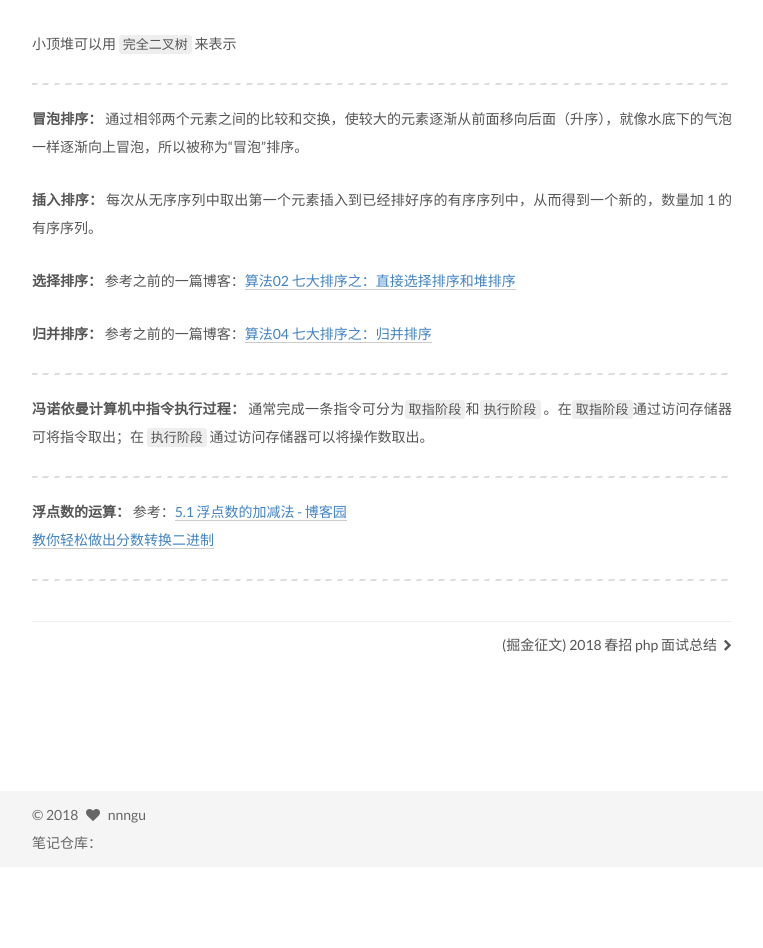
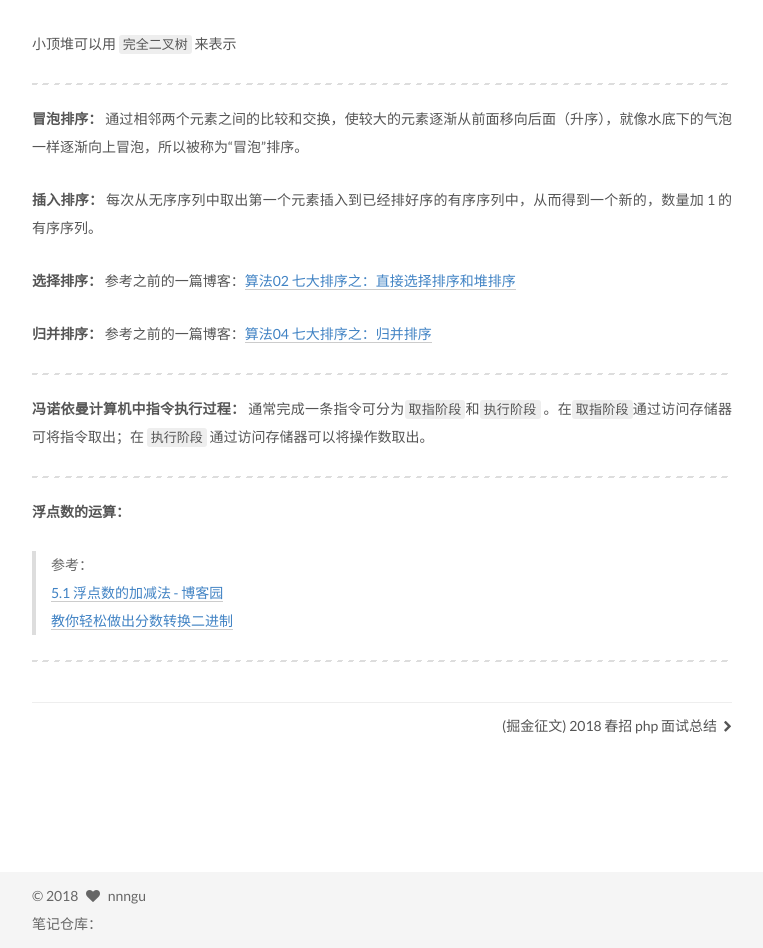
Before and after one commit to nnngu/LearningNotes, a Jekyll site: the page built from _posts/2018-06-15-考研 408 计算机笔记.md, in a window 1280 px wide. Shown: the part 1688-2636 px from the top of the page, without its empty margins (258-1021 px from the left). Built offline with Jekyll 4.4.1, drawn with Linux system fonts in a browser that asks for light colours; before the commit the page ends 2555 px from its top, so only the background shows below that; grey boxes are pictures that could not be loaded.

```diff
--- a/_posts/2018-06-15-考研 408 计算机笔记.md
+++ b/_posts/2018-06-15-考研 408 计算机笔记.md
@@ -55,7 +55,9 @@ description: 考研 408 计算机笔记
 
 ---
 
-**浮点数的运算：** 参考：[5.1 浮点数的加减法 - 博客园](https://www.cnblogs.com/FlyingBread/archive/2009/02/15/660206.html)
+**浮点数的运算：**
+>参考：
+[5.1 浮点数的加减法 - 博客园](https://www.cnblogs.com/FlyingBread/archive/2009/02/15/660206.html)
 [教你轻松做出分数转换二进制](https://jingyan.baidu.com/article/47a29f24355a14c014239937.html)
 
 ---
```
